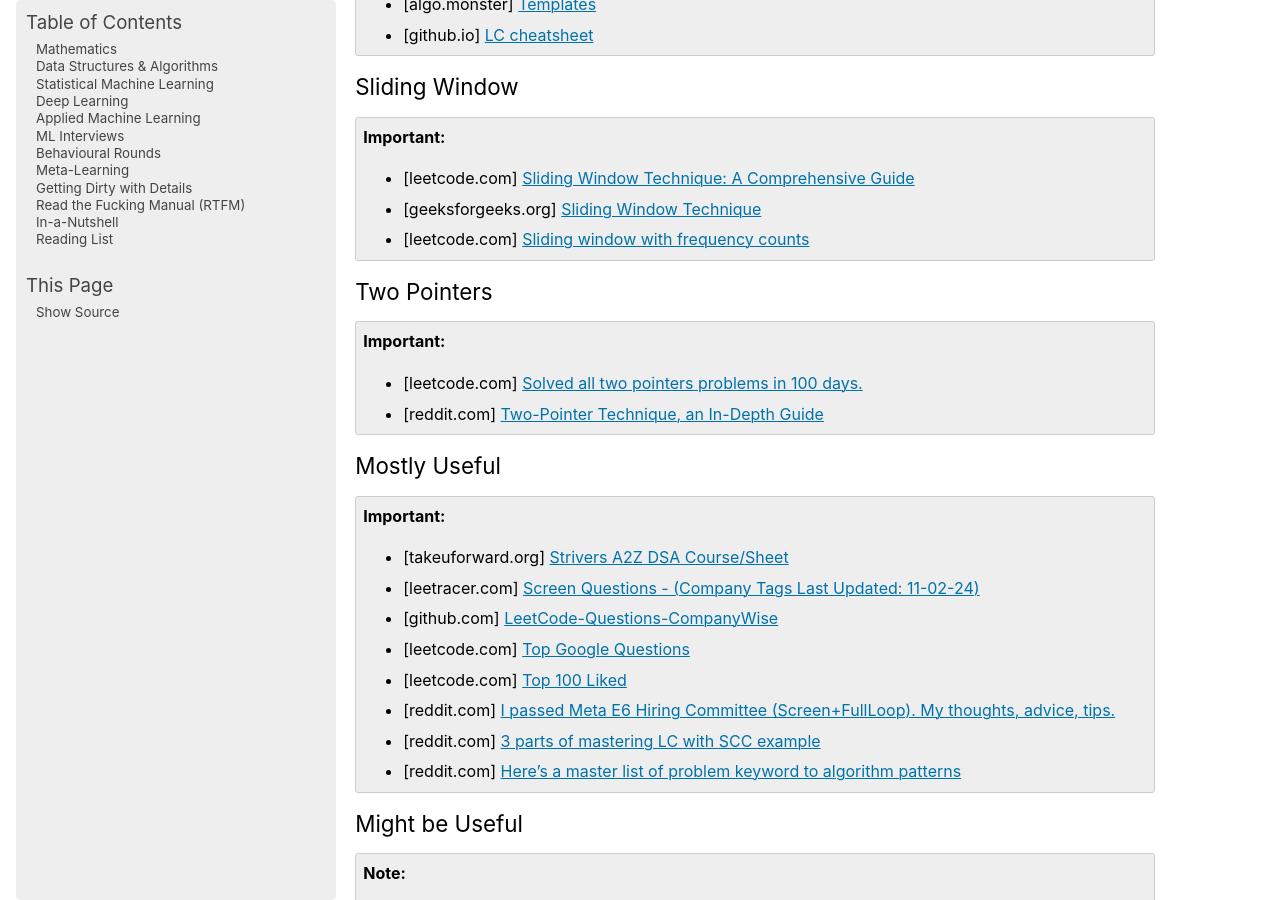
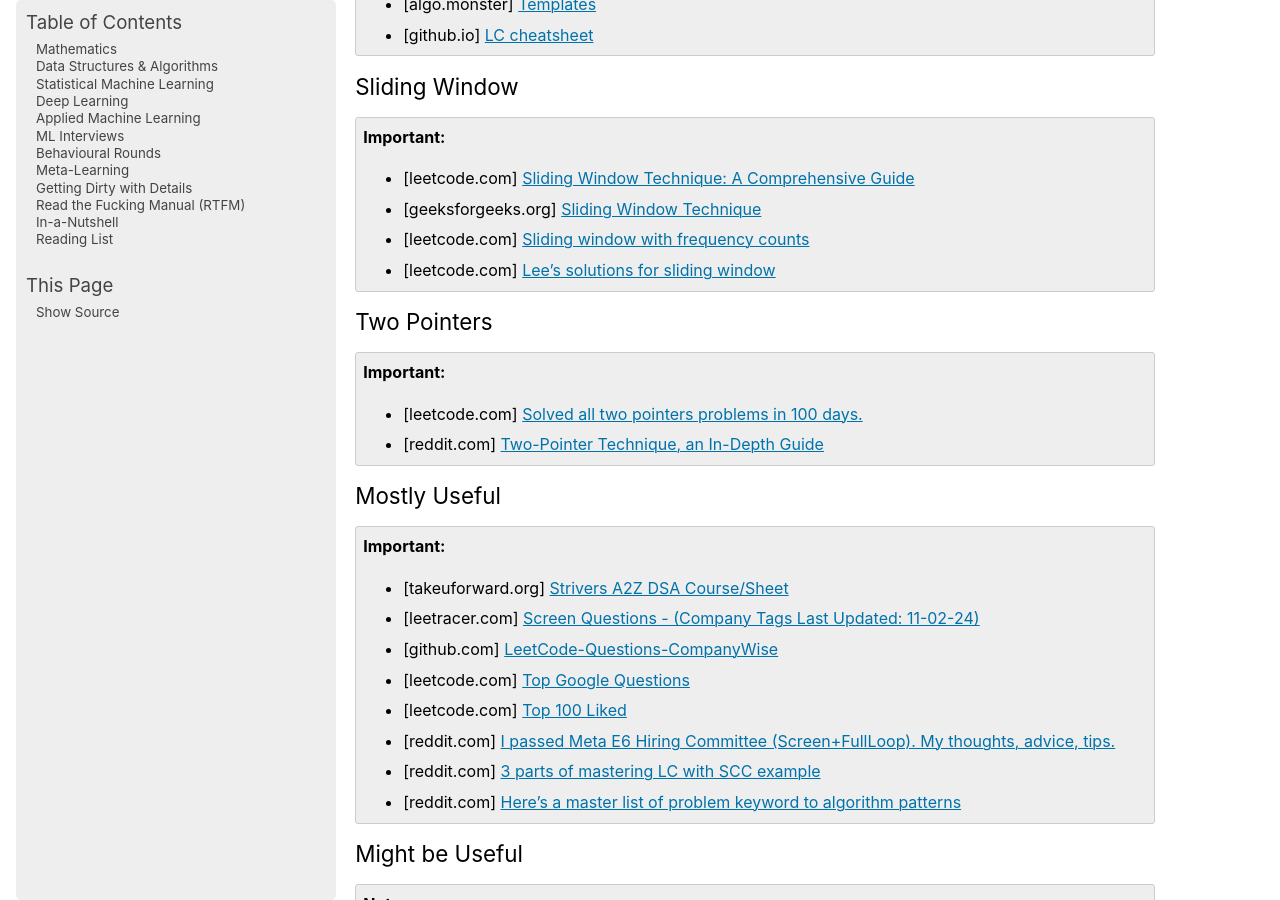
Before and after one commit to uselesstechjunks/leetcode, a Sphinx documentation site: the page built from docs/source/dsa/index.rst, in a window 1280 px wide and 900 px high, scrolled down 7019 px. Built offline with Sphinx 7.4.7, drawn with Linux system fonts in a browser that asks for light colours; pages that are not in the unit, such as notebooks, are missing from menus.

Commit message:
Update index.rst

```diff
--- a/docs/source/dsa/index.rst
+++ b/docs/source/dsa/index.rst
@@ -230,6 +230,7 @@ Sliding Window
 	* [leetcode.com] `Sliding Window Technique: A Comprehensive Guide <https://leetcode.com/discuss/interview-question/3722472/mastering-sliding-window-technique-a-comprehensive-guide>`_
 	* [geeksforgeeks.org] `Sliding Window Technique <https://www.geeksforgeeks.org/window-sliding-technique/>`_
 	* [leetcode.com] `Sliding window with frequency counts <https://leetcode.com/problems/subarrays-with-k-different-integers/solutions/235002/one-code-template-to-solve-all-of-these-problems/>`_
+	* [leetcode.com] `Lee's solutions for sliding window <https://leetcode.com/problems/find-the-longest-equal-subarray/solutions/3934172/java-c-python-one-pass-sliding-window-o-n>`_
 
 Two Pointers
 ================================================================================
```
